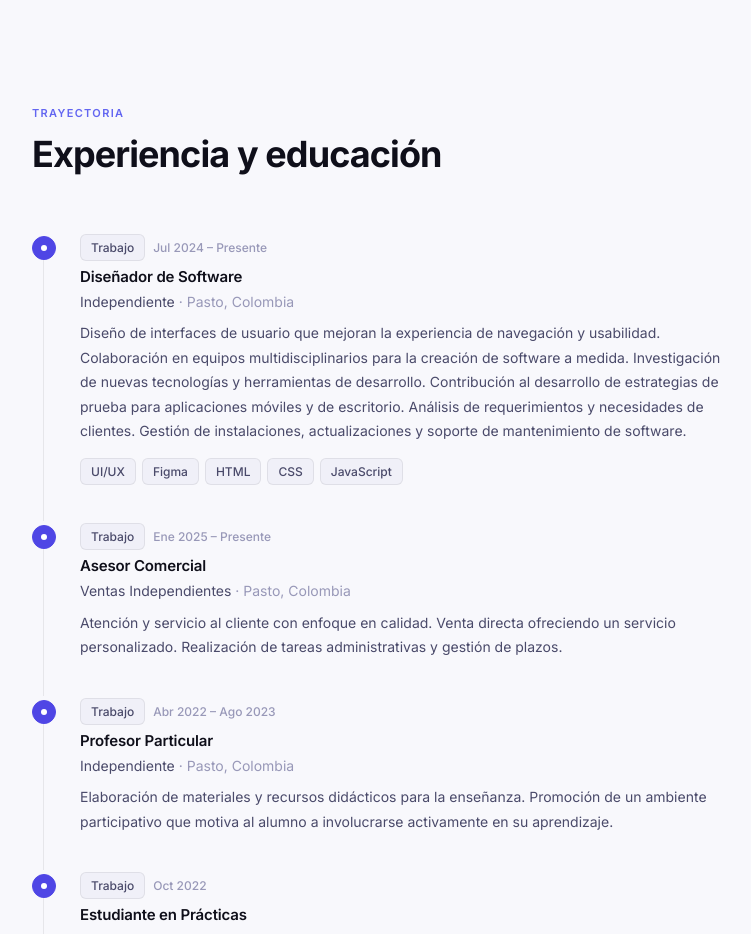
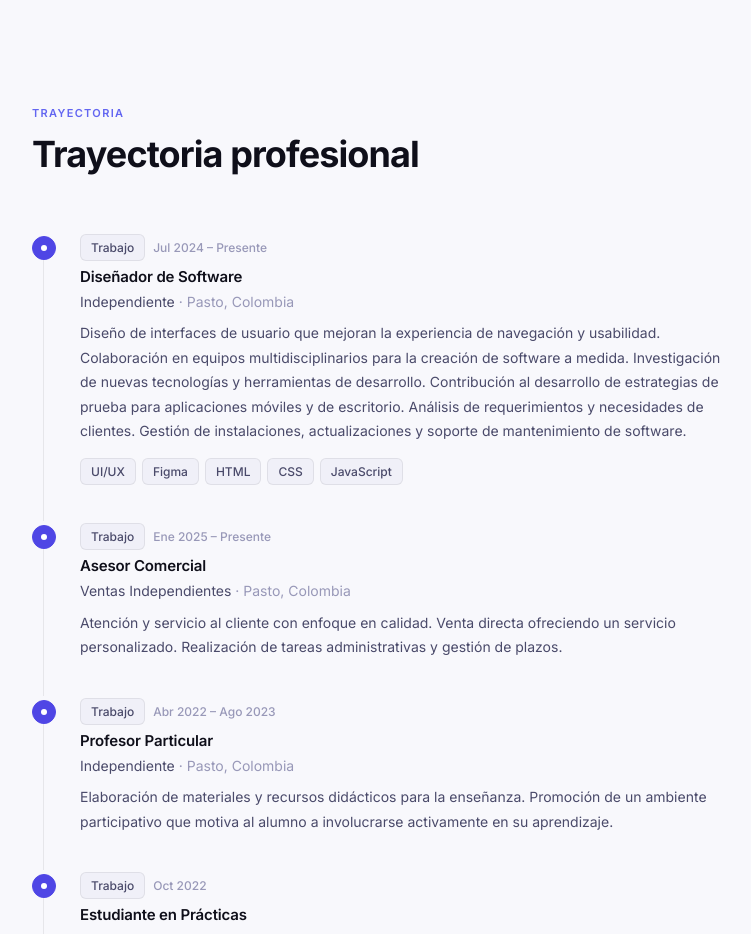
Before and after one commit to HectorARiascosI/Portafolio, a Next.js app: page / in a window 1280 px wide. Shown: the part 4680-5614 px from the top of the page, without its empty margins (98-849 px from the left). Built offline with nearby package versions, Linux system fonts and the light colour scheme.

Commit message:
título de experiencia más profesional

```diff
--- a/components/sections/Experience.jsx
+++ b/components/sections/Experience.jsx
@@ -9,14 +9,14 @@ export default function Experience({ experience }) {
   const { ref, visible } = useReveal();
 
   return (
-    <section id="experiencia" aria-label="Experiencia y educación"
+    <section id="experiencia" aria-label="Trayectoria profesional"
       style={{ background: 'var(--bg)', borderTop: '1px solid var(--border)' }}
       className="section-pad">
       <div className="container-custom" ref={ref}>
 
         <div className={`reveal ${visible ? 'visible' : ''}`} style={{ marginBottom: '3.5rem' }}>
           <p className="t-label" style={{ marginBottom: '0.75rem' }}>Trayectoria</p>
-          <h2 className="t-heading">Experiencia y educación</h2>
+          <h2 className="t-heading">Trayectoria profesional</h2>
         </div>
 
         <div style={{ maxWidth: '700px', display: 'flex', flexDirection: 'column' }}>
```
